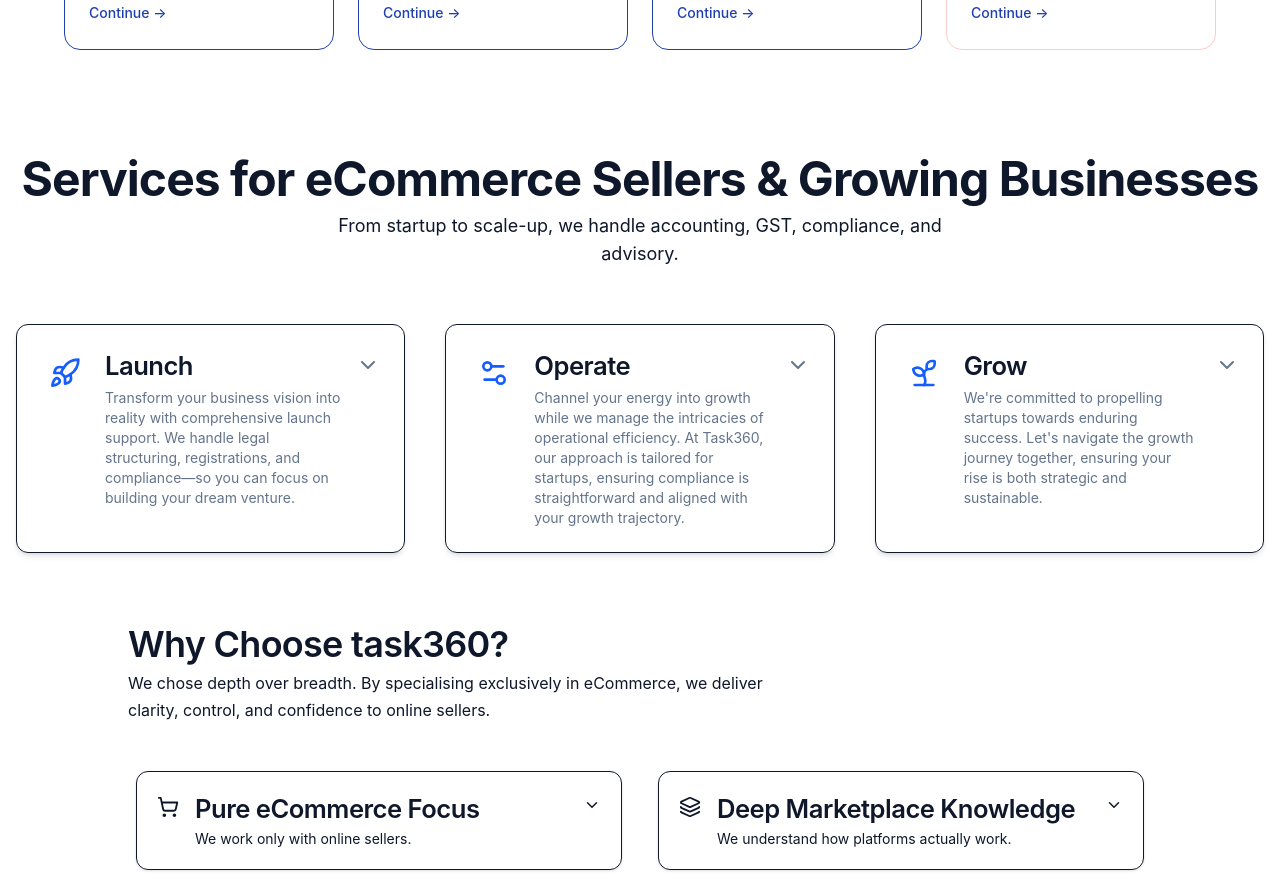
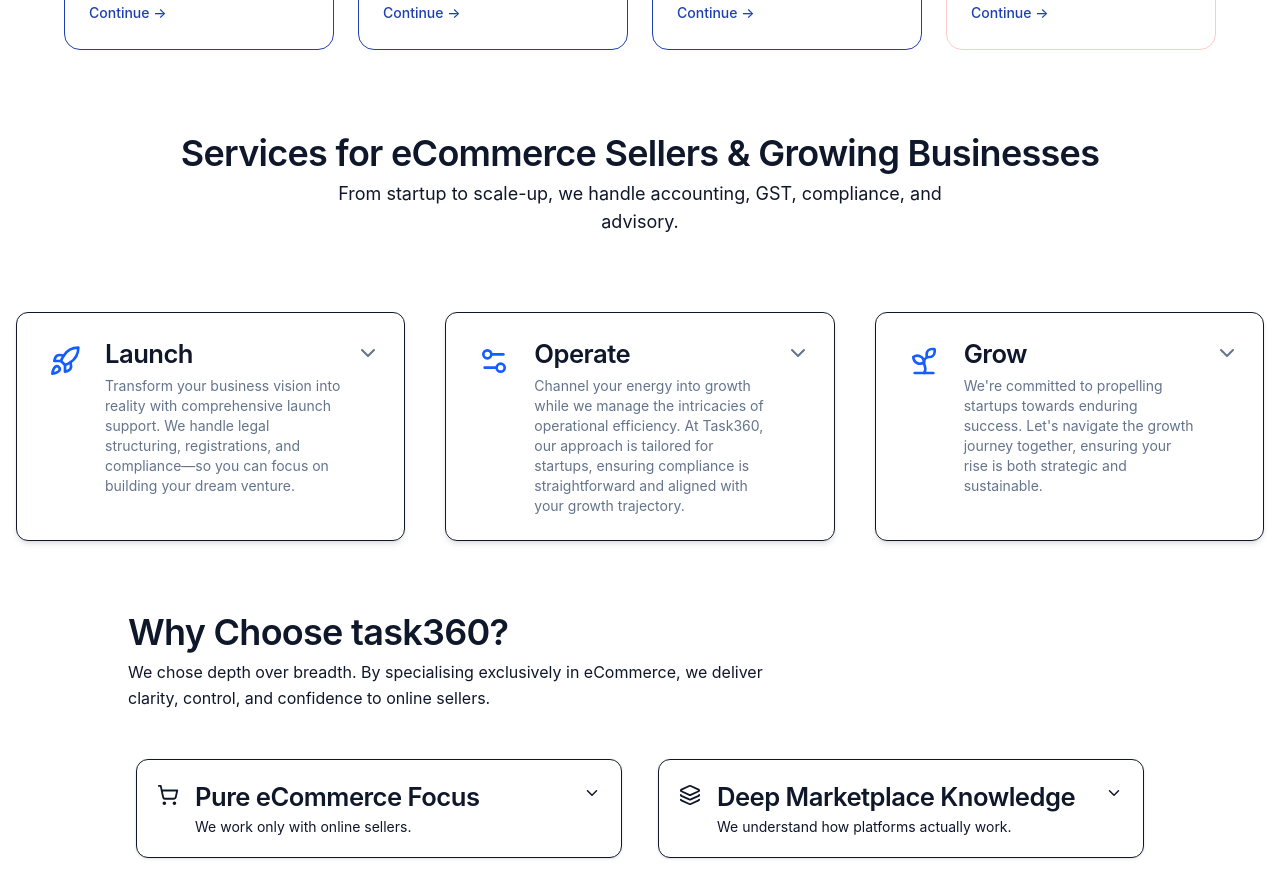
Before and after one commit to ecomaccounting/ecomaccounting.github.io, a Next.js app: page / in a window 1280 px wide. Shown: the part 2020-2912 px from the top of the page. Built offline with nearby package versions, Linux system fonts and the light colour scheme.

Commit message:
SEO Fixes

```diff
--- a/app/contact-us/page.tsx
+++ b/app/contact-us/page.tsx
@@ -54,8 +54,8 @@ export default function ContactPage() {
     <div className="container mx-auto">
       <Breadcrumb items={[{ name: "Home", href: "/" }, { name: "Contact" }]} />
       <div className="grid grid-cols-1 md:grid-cols-2">
-        <Consultation></Consultation>
         <Contact/>
+        <Consultation />
       </div>
     </div>
   );
--- a/app/guided/[slug]/page.tsx
+++ b/app/guided/[slug]/page.tsx
@@ -130,6 +130,12 @@ export default async function GuidedUserPage({ params }: { params: Promise<{ slu
 
       {/* SERVICES */}
       <section className="mt-20">
+        <div className="text-center mb-14">
+          <h2 className="">Services for eCommerce Sellers & Growing Businesses</h2>
+          <p className="text-lg max-w-2xl mx-auto">
+            From startup to scale-up, we handle accounting, GST, compliance, and advisory.
+          </p>
+        </div>
         <Services services={services} />
       </section>
 
@@ -137,15 +143,13 @@ export default async function GuidedUserPage({ params }: { params: Promise<{ slu
       <section className="mt-24 px-4">
         <div className="max-w-4xl mx-auto">
           <div className="mb-10 text-center">
-            <h2 className="text-2xl md:text-3xl font-semibold">
+            <h2 className="">
               Common Questions at This Stage
             </h2>
             <p className="mt-4 text-light">
               These are the questions we’re most often asked by businesses like yours.
             </p>
           </div>
-
-
           <FAQ faqs={faqs} />
         </div>
       </section>
--- a/app/page.tsx
+++ b/app/page.tsx
@@ -15,12 +15,17 @@ export default function HomePage() {
     <div className="max-w-7xl mx-auto container">
       <Hero />
       <HowItWorksStrip />
-      <TopClients/>
+      <TopClients />
       <GuidedOnboarding />
-      {/* <ServiceStacks/> */}
+      <div className="text-center mb-14">
+        <h2 className="">Services for eCommerce Sellers & Growing Businesses</h2>
+        <p className="text-lg max-w-2xl mx-auto">
+          From startup to scale-up, we handle accounting, GST, compliance, and advisory.
+        </p>
+      </div>
       <Services services={services} />
       <WhyChooseUs />
-       <TestimonialsTicker />
+      <TestimonialsTicker />
 
 
     </div >
--- a/app/services/page.tsx
+++ b/app/services/page.tsx
@@ -53,8 +53,14 @@ export const metadata: Metadata = {
 export default function ServicesPage() {
   return (
     <div className="container mx-auto">
-    <Breadcrumb items={[{ name: "Home", href: "/" }, { name: "Services" }]} />
-   <Services services={data.services} />
-   </div>
+      <Breadcrumb items={[{ name: "Home", href: "/" }, { name: "Services" }]} />
+      <div className="text-center mb-14">
+        <h1 className="">Services for eCommerce Sellers & Growing Businesses</h1>
+        <p className="text-lg max-w-2xl mx-auto">
+          From startup to scale-up, we handle accounting, GST, compliance, and advisory.
+        </p>
+      </div>
+      <Services services={data.services} />
+    </div>
   );
 }
--- a/components/Consultation.tsx
+++ b/components/Consultation.tsx
@@ -71,9 +71,9 @@ ${message}
       <div className="">
         {/* Hero */}
         <header className="text-center mb-12">
-          <h1 className="text-3xl md:text-4xl font-bold">
+          <h2 className="text-3xl md:text-4xl font-bold">
             Book a Free Consultation
-          </h1>
+          </h2>
           <p className="mt-4 text-muted-foreground">
             Talk directly with a finance & compliance expert on WhatsApp.
             <br />
--- a/components/Services.tsx
+++ b/components/Services.tsx
@@ -60,13 +60,6 @@ export default function Services({ services }: { services: ServiceItem[] }) {
   return (
     <section id="services" className="py-5" aria-label="Accounting and tax services">
       <div className="container mx-auto">
-        <div className="text-center mb-14">
-          <h1 className="">Services for eCommerce Sellers & Growing Businesses</h1>
-          <p className="text-lg max-w-2xl mx-auto">
-            From startup to scale-up, we handle accounting, GST, compliance, and advisory.
-          </p>
-        </div>
-
         <div className="grid grid-cols-1 sm:grid-cols-2 lg:grid-cols-3 gap-10">
           {services
             .filter((service) => service.id.length > 2)
```
